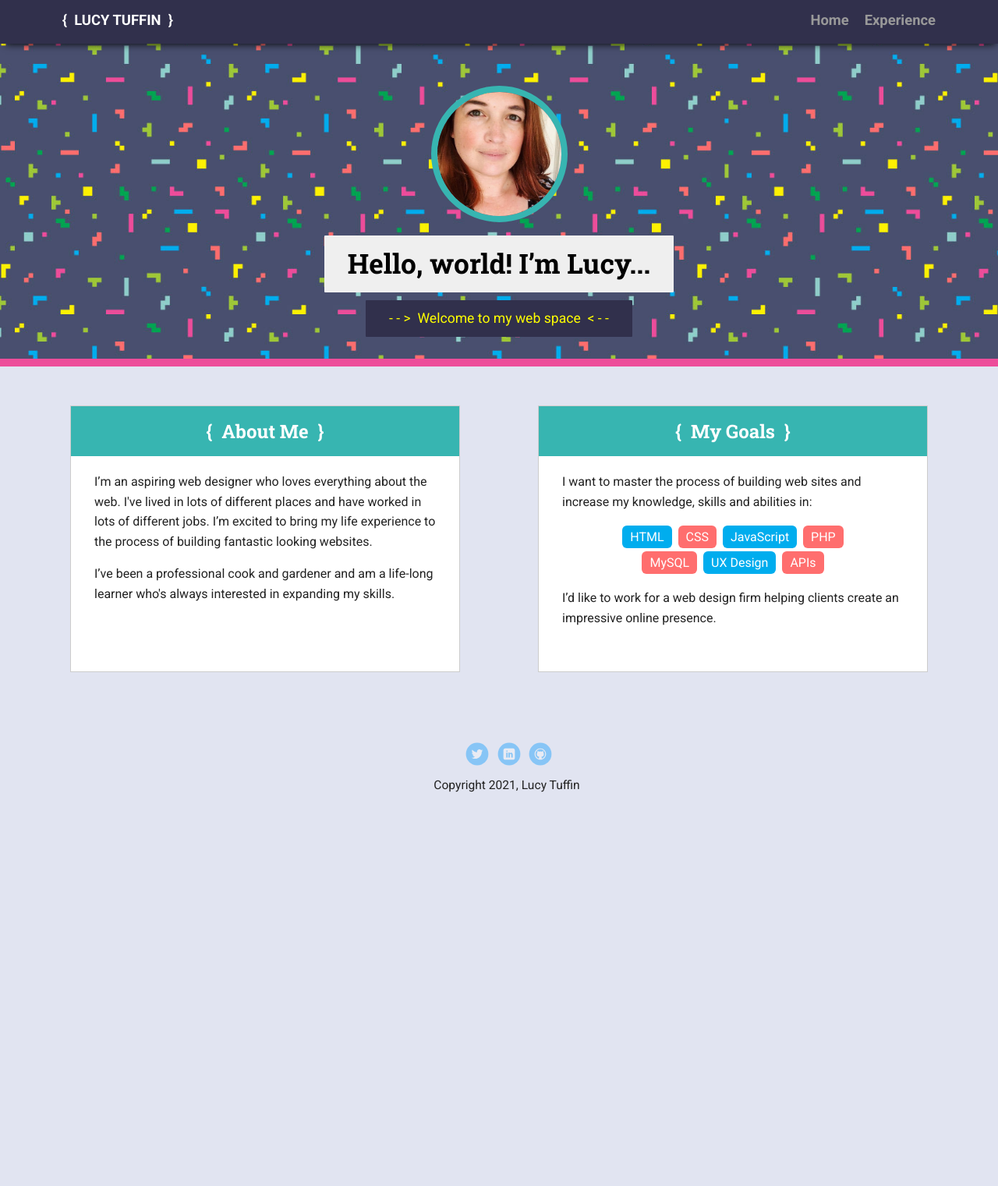
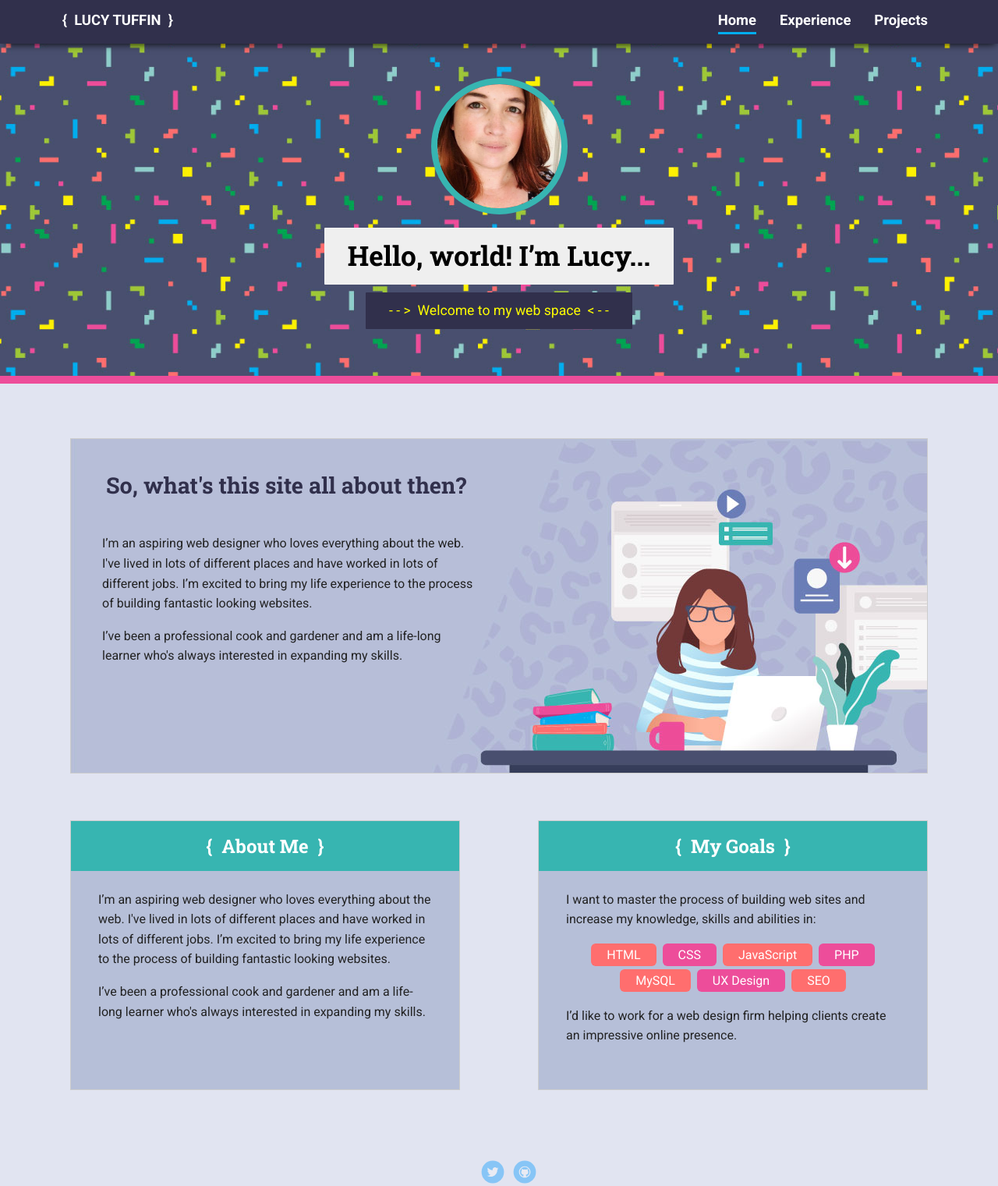
Before and after one commit to LucyTuff1n/FEWD-TechDegree-U1, a plain HTML site: page index.html in a window 1280 px wide. Shown: the top 1521 px of the page at 78% size. Before the commit the page ends 1111 px from the top, so only its background shows below. Drawn offline with Linux system fonts and the light colour scheme; a web font is replaced by a local one.

Commit message:
Homepage Update
- CSS Tweaks
- Additional Summary Block added
- Additional Pages added

```diff
--- a/index.html
+++ b/index.html
@@ -13,45 +13,55 @@
     <div class="main-nav">
         <ul class="nav">
           <li class="name">{ &nbsp;LUCY TUFFIN &nbsp;}</li>
-          <li><a href="#">Home</a></li>
-          <li><a href="#">Experience</a></li>
+          <li><a href="index.html" class="active">Home</a></li>
+          <li><a href="experience.html">Experience</a></li>
+          <li><a href="projects.html">Projects</a></li>
         </ul>
     </div>
 
     <header>
-      <img src="images/profile-photo.jpg" alt="Drawing of Jane Smith" class="profile-image">
+      <img src="images/profile-photo.jpg" alt="Photo of Lucy Tuffin" class="profile-image">
       <h1 class="tag name">Hello, world! I’m Lucy...</h1>
       <p class="tag intro"> - - &gt;&nbsp; Welcome to my web space &nbsp;&lt; - -</p>
     </header>
 
-    <main class="flex">
+    <main>
+
+      <div class="flex">
+        <div class="card-full">
+          <h2>So, what's this site all about then?</h2>
+          <p>I’m an aspiring web designer who loves everything about the web. I've lived in lots of different places and have worked in lots of different jobs. I’m excited to bring my life experience to the process of building fantastic looking websites.</p>
+          <p>I’ve been a professional cook and gardener and am a life-long learner who's always interested in expanding my skills.</p>
+        </div>
+      </div>
+
+      <div class="flex">
         <div class="card">
-        <h2>{ &nbsp;About Me&nbsp; }</h2>
+          <h3>{ &nbsp;About Me&nbsp; }</h3>
           <p>I’m an aspiring web designer who loves everything about the web. I've lived in lots of different places and have worked in lots of different jobs. I’m excited to bring my life experience to the process of building fantastic looking websites.</p>
           <p>I’ve been a professional cook and gardener and am a life-long learner who's always interested in expanding my skills.</p>
         </div>
 
         <div class="card">
-        <h2>{ &nbsp;My Goals&nbsp; }</h2>
+          <h3>{ &nbsp;My Goals&nbsp; }</h3>
           <p>I want to master the process of building web sites and increase my knowledge, skills and abilities in:</p>
           <ul class="skills">
             <li>HTML</li>
             <li>CSS</li>
             <li>JavaScript</li>
-          <li>PHP</li><br />
+            <li>PHP</li>
             <li>MySQL</li>
             <li>UX Design</li>
-          <li>APIs</li>
+            <li>SEO</li>
           </ul>
           <p>I’d like to work for a web design firm helping clients create an impressive online presence.</p>
         </div>
-
+    </div>
     </main>
     <footer>
       <ul>
-        <li><a href="#" class="social twitter">Twitter</a></li>
-        <li><a href="#" class="social linkedin">LinkedIn</a></li>
-        <li><a href="#" class="social github">Github</a></li>
+        <li><a href="https://twitter.com/LucyTuff1n" class="social twitter" target="_blank">Twitter</a></li>
+        <li><a href="https://github.com/LucyTuff1n" class="social github" target="_blank">Github</a></li>
       </ul>
       <p class="copyright">Copyright 2021, Lucy Tuffin</p>
     </footer>
--- a/styles.css
+++ b/styles.css
@@ -15,7 +15,7 @@ body {
 
 a {
   text-decoration: none;
-  color: #999;
+  color: #00ADEE;
 }
 a:hover {
   color: #6633ff;
@@ -48,13 +48,19 @@ a:hover {
     color: white;
 }
 .nav li {
-  padding: 5px 10px 10px 10px;
+  padding: 5px 20px 10px 10px;
 }
 .nav a {
-  transition: all .5s;
+  color: white;
+  padding-bottom: 5px;
 }
 .nav a:hover {
-  color: white
+  color: white;
+  border-bottom: 3px solid #00ADEE;
+}
+
+.nav a.active {
+  border-bottom: 3px solid #00ADEE;
 }
 
 header {
@@ -62,8 +68,9 @@ header {
   text-align: center;
   background: url('images/profile-background-img.jpg') no-repeat top center ;
   background-size: cover;
+  background-color: #48506E;
   overflow: hidden;
-  padding-top: 60px;
+  padding: 50px 0px;
   border-bottom: 10px solid #ED4D9A;
 }
 header {
@@ -75,11 +82,11 @@ header .profile-image {
   height: 175px;
   border-radius: 50%;
   border: 8px solid #37B5B1;
-  transition: all .5s;
 }
 
 header .profile-image:hover {
-  transform: scale(1.1) rotate(5deg);
+  transition: 1s;
+  transform: rotate(360deg);
 }
 .tag {
   font-family: 'Roboto Slab', sans-serif;
@@ -96,21 +103,29 @@ header .profile-image:hover {
   color: yellow;
 }
 
-.card {
+.card, .card-full {
   margin: 30px;
-  padding: 0px 0px 40px;
-  max-width: 500px;
   text-align: left;
-  background: #fff;
+  background: #B6BFD8;
   border: 1px solid #ccc;
   transition: all .5s;
 }
-.card:hover {
+.card:hover, .card-full:hover {
   box-shadow: 0px 0px 20px -4px #31304c69;
 }
 
-.card h2 {
+.card h2, .card-full h2 {
   font-family: 'Roboto Slab', sans-serif;
+  font-size: 1.8em;
+  text-align: left;
+  color: #31304C;
+  padding: 20px 35px;
+  margin-top: 0px;
+}
+
+.card h3, .card-full h3 {
+  font-family: 'Roboto Slab', sans-serif;
+  font-size: 1.5em;
   text-align: center;
   background-color:#37B5B1;
   color: white;
@@ -119,25 +134,42 @@ header .profile-image:hover {
 }
 
 .card p {
+  padding: 0px 35px;
+}
+
+.card {
+  max-width: 500px;
+  padding: 0px 0px 40px;
+}
+
+.card-full {
+  max-width: 1100px;
+  min-height: 430px;
+  padding: 20px 10px;
+  margin-top: 50px;
+}
+
+.card-full p {
+  max-width: 50%;
   padding: 0px 30px;
 }
 
 ul.skills {
-  padding: 0;
+  padding: 0px 30px;
   text-align: center;
 }
 
 .skills li {
   border-radius: 6px;
   display: inline-block;
-  background: #FF6E6E;
+  background: #ED4D9A;
   color: white;
-  padding: 5px 10px;
+  padding: 5px 20px;
   margin: 2px;
 }
 
 .skills li:nth-child(odd) {
-  background: #00ADEE;
+  background: #FF6E6E;
 }
 
 footer {
@@ -217,6 +249,10 @@ a.social:hover {
     line-height: 1.6em;
   }
 
+  .card-full {
+    background: url('images/summary-profile-img.jpg') no-repeat top center ;
+  }
+
   footer {
     font-size: 1.3em;
     max-width: 1200px;
```
Also changed, not shown: experience.html (added, +59 -0 lines), projects.html (added, +59 -0 lines), images/linkedin.svg (deleted), images/sumary-image.jpg (added), images/summary-profile-img.jpg (added). Lines whose indentation alone changed are shown as unchanged.
